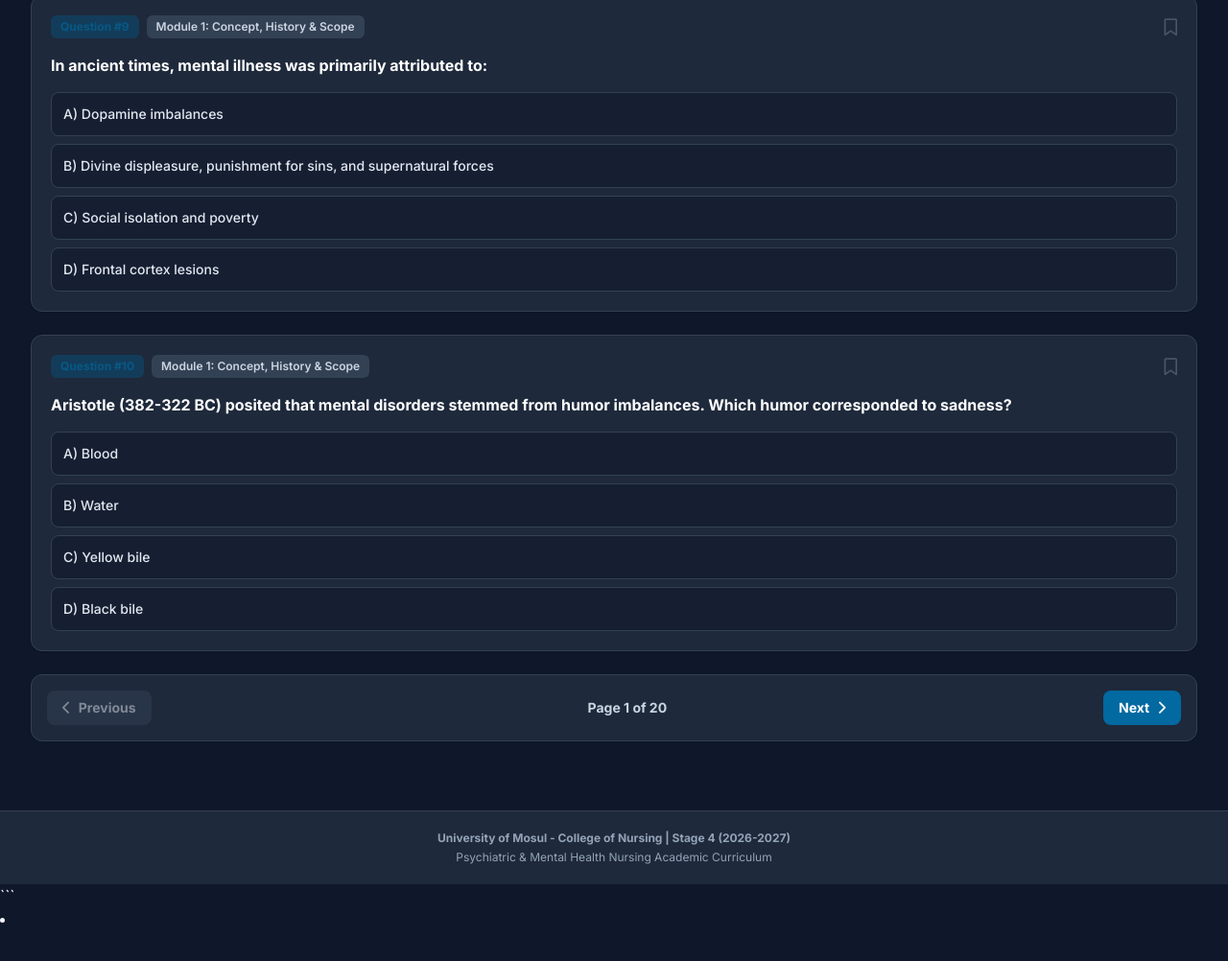
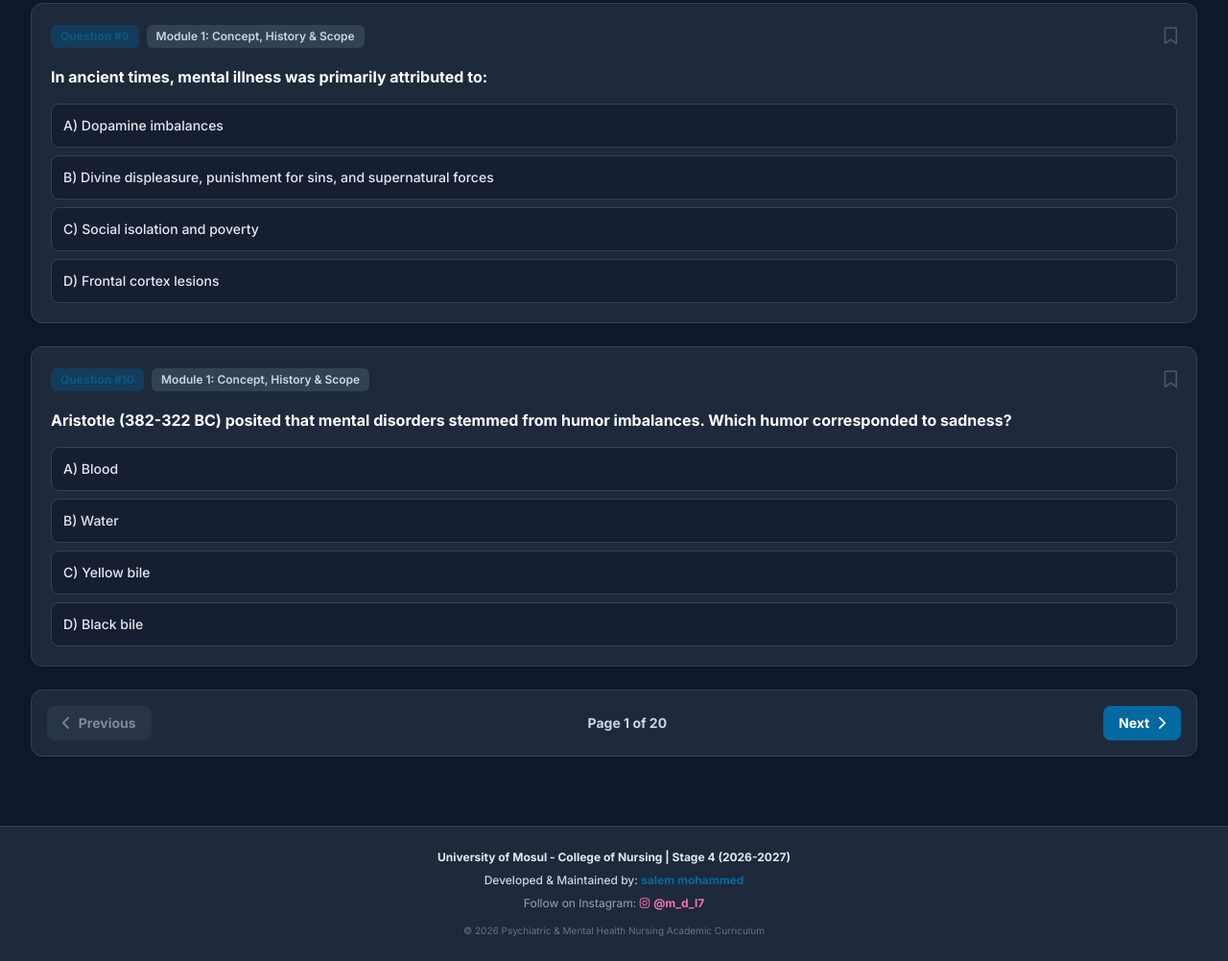
Before and after one commit to Salim7112/quiz-nursing, a plain HTML site: page index.html in a window 1280 px wide. Shown: the part 3201-4203 px from the top of the page at 96% size. Before the commit the page ends 4171 px from the top, so only its background shows below. Drawn offline with nearby package versions, Linux system fonts and the light colour scheme.

Commit message:
Update index.html

````diff
--- a/index.html
+++ b/index.html
@@ -1,4 +1,3 @@
-```html
 <!DOCTYPE html>
 <html lang="en" class="dark">
 <head>
@@ -358,10 +357,23 @@
     </div>
 
     <!-- Footer -->
-    <footer class="bg-white dark:bg-slate-800 border-t border-slate-200 dark:border-slate-700 py-5 mt-12 text-center text-xs text-slate-500 dark:text-slate-400">
-        <div class="max-w-7xl mx-auto px-4">
-            <p class="font-bold">University of Mosul - College of Nursing | Stage 4 (2026-2027)</p>
-            <p class="mt-1">Psychiatric & Mental Health Nursing Academic Curriculum</p>
+    <footer class="bg-white dark:bg-slate-800 border-t border-slate-200 dark:border-slate-700 py-6 mt-12 text-center text-xs text-slate-500 dark:text-slate-400">
+        <div class="max-w-7xl mx-auto px-4 space-y-2">
+            <p class="font-bold text-slate-700 dark:text-slate-200">
+                University of Mosul - College of Nursing | Stage 4 (2026-2027)
+            </p>
+            <p class="font-medium text-slate-600 dark:text-slate-300">
+                Developed & Maintained by: <span class="text-brand-600 dark:text-brand-400 font-bold">salem mohammed</span>
+            </p>
+            <p>
+                Follow on Instagram:
+                <a href="https://www.instagram.com/m_d_l7?dlrf=dzQ5Zmp5c21oeHFr" target="_blank" rel="noopener noreferrer" class="text-pink-600 dark:text-pink-400 hover:underline font-bold inline-flex items-center gap-1">
+                    <i class="fa-brands fa-instagram"></i> @m_d_l7
+                </a>
+            </p>
+            <p class="text-[10px] text-slate-400 dark:text-slate-500 pt-1">
+                © 2026 Psychiatric & Mental Health Nursing Academic Curriculum
+            </p>
         </div>
     </footer>
 
@@ -1096,6 +1108,3 @@
     </script>
 </body>
 </html>
-
-```
-<li></li>
````
